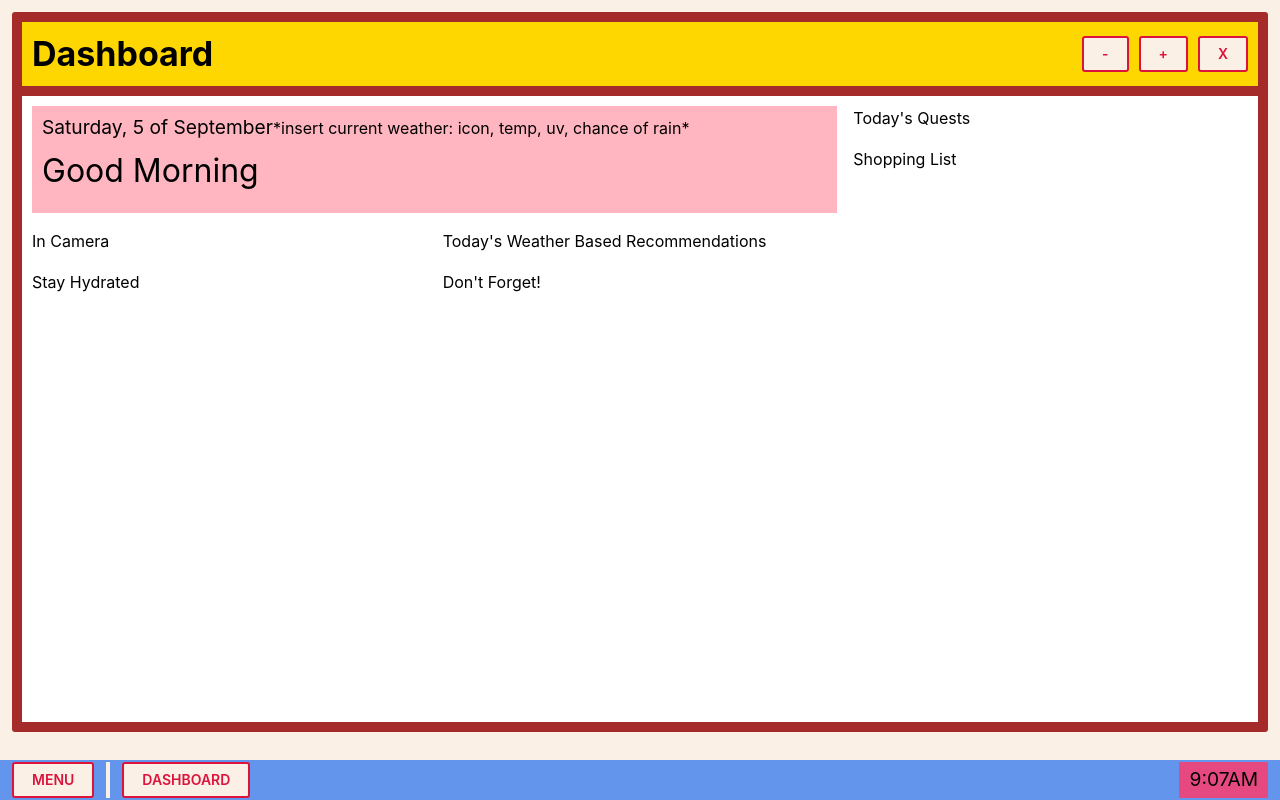
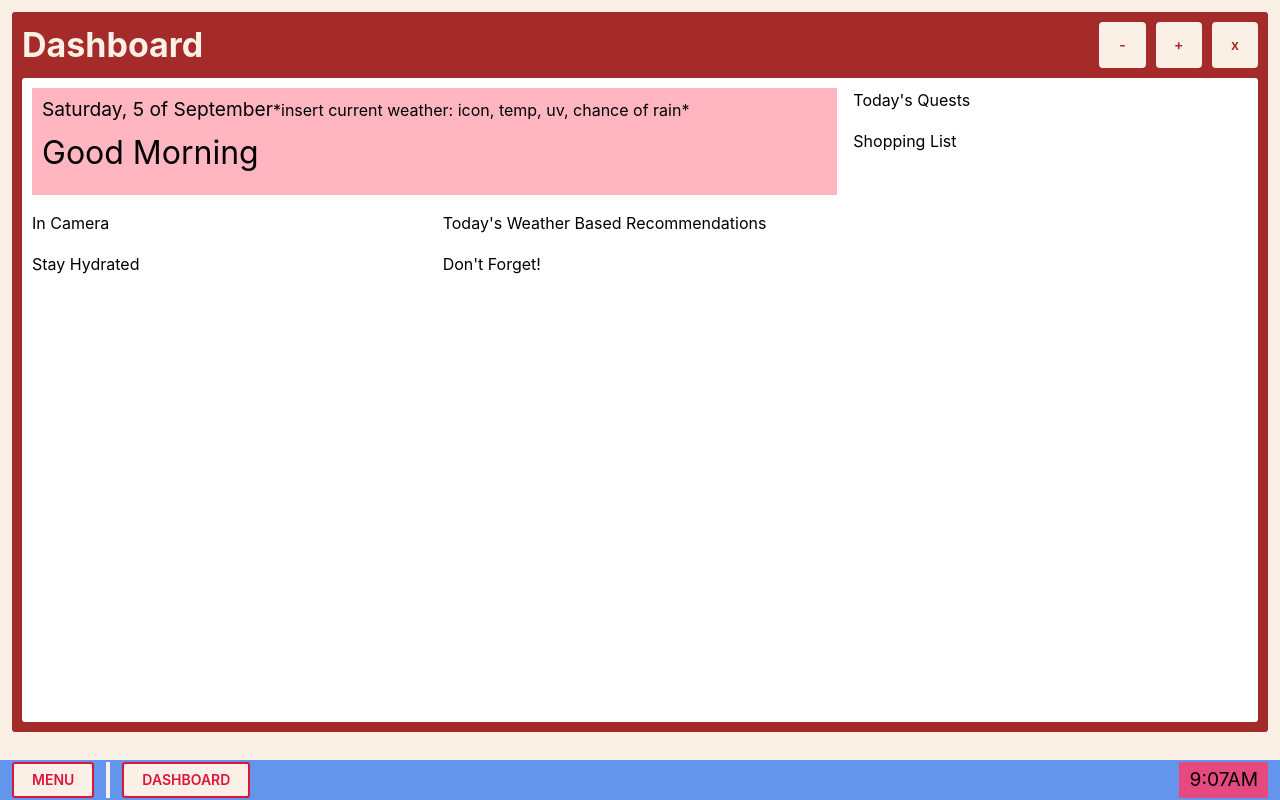
Before and after one commit to jmhar3/hommey, a React (Vite) app: page / in a window 1280 px wide. Built offline with nearby package versions, Linux system fonts and the light colour scheme.

Commit message:
redesign window

```diff
--- a/src/components/Window.tsx
+++ b/src/components/Window.tsx
@@ -1,7 +1,6 @@
-import { Box, Flex, Stack, Title } from "@mantine/core";
+import { Box, Button, Flex, Stack, Title } from "@mantine/core";
 
 import type { Window as WindowType } from "../screens";
-import NavButton from "./NavButton";
 
 interface WindowProps {
   window: WindowType;
@@ -16,17 +15,46 @@ function Window(props: WindowProps) {
 
   return (
     <Stack bg="brown" p="xs" bdrs="3" h="100%" gap="xs">
-      <Flex p="xs" bg="gold" w="100%" align="center" justify="space-between">
-        <Title>{props.window.title}</Title>
+      <Flex w="100%" align="center" justify="space-between">
+        <Title c="linen">{props.window.title}</Title>
 
         <Flex gap="xs">
-          <NavButton label="-" onClick={minimiseWindow} />
-          <NavButton label="+" onClick={maximiseWindow} />
-          <NavButton label="x" onClick={closeWindow} />
+          <Button
+            p="0"
+            h="3.3em"
+            w="3.3em"
+            c="brown"
+            color="linen"
+            onClick={minimiseWindow}
+          >
+            -
+          </Button>
+
+          <Button
+            p="0"
+            h="3.3em"
+            w="3.3em"
+            c="brown"
+            color="linen"
+            onClick={maximiseWindow}
+          >
+            +
+          </Button>
+
+          <Button
+            p="0"
+            h="3.3em"
+            w="3.3em"
+            c="brown"
+            color="linen"
+            onClick={closeWindow}
+          >
+            x
+          </Button>
         </Flex>
       </Flex>
 
-      <Box h="100%" bg="white">
+      <Box h="100%" bg="white" bdrs="3">
         {props.window.screen}
       </Box>
     </Stack>
```
